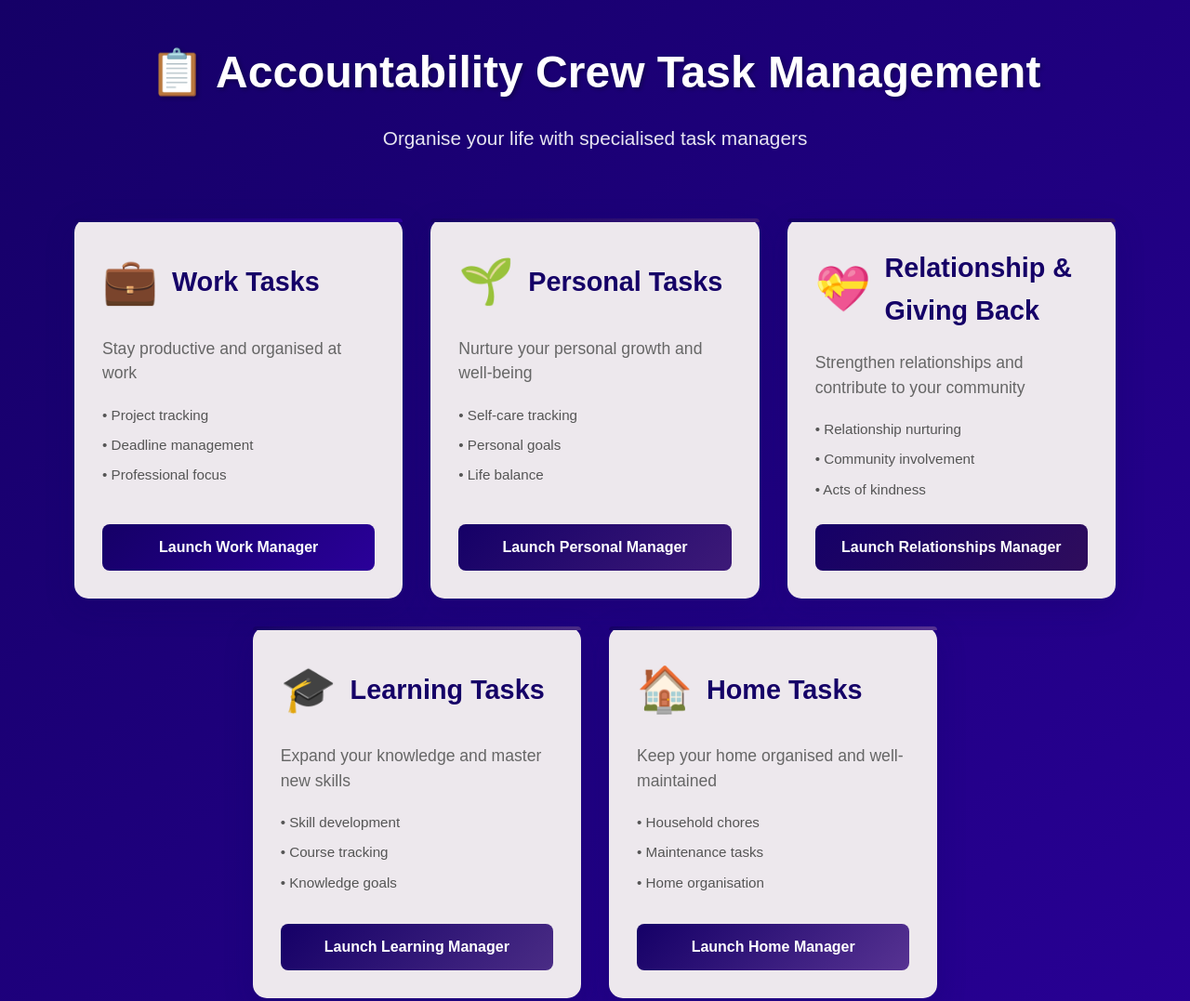
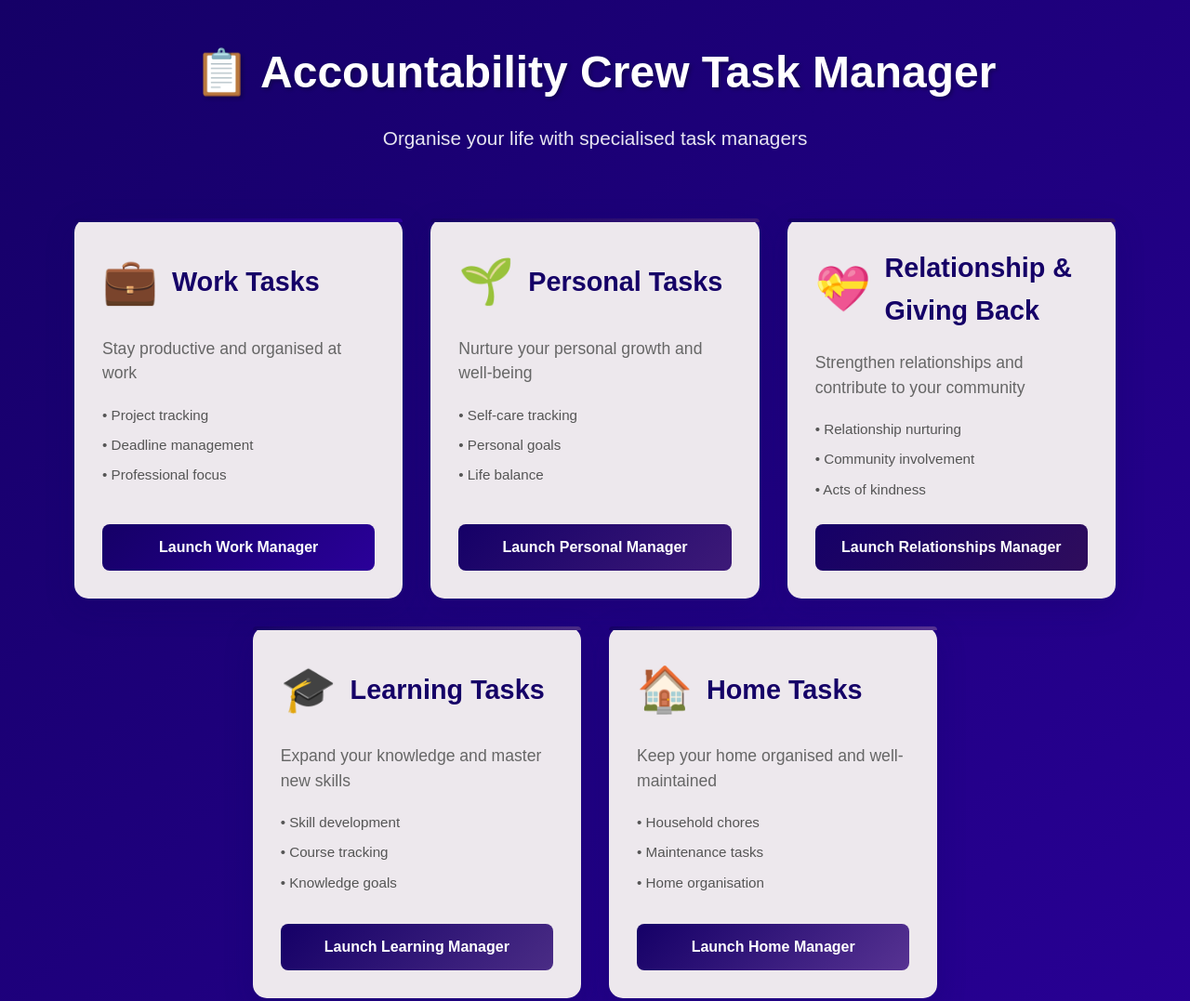
Before and after one commit to Clamo9521/task-manager-hub, a plain HTML site: page index.html in a window 1280 px wide. Shown: the top 1077 px of the page at 93% size. Drawn offline with Linux system fonts and the light colour scheme.

Commit message:
Update title to 'Accountability Crew Task Manager'

```diff
--- a/index.html
+++ b/index.html
@@ -3,13 +3,13 @@
 <head>
     <meta charset="UTF-8">
     <meta name="viewport" content="width=device-width, initial-scale=1.0">
-    <title>📋 Accountability Crew Task Management</title>
+    <title>📋 Accountability Crew Task Manager</title>
     <link rel="stylesheet" href="main-style.css">
 </head>
 <body>
     <div class="container">
         <header class="main-header">
-            <h1>📋 Accountability Crew Task Management</h1>
+            <h1>📋 Accountability Crew Task Manager</h1>
             <p class="subtitle">Organise your life with specialised task managers</p>
         </header>
 
```
